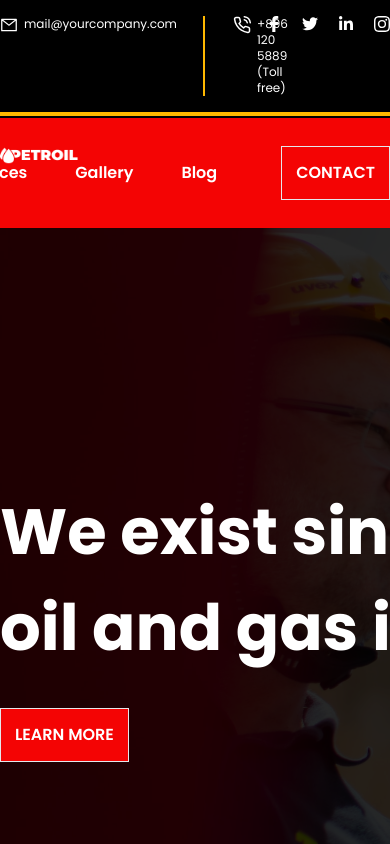
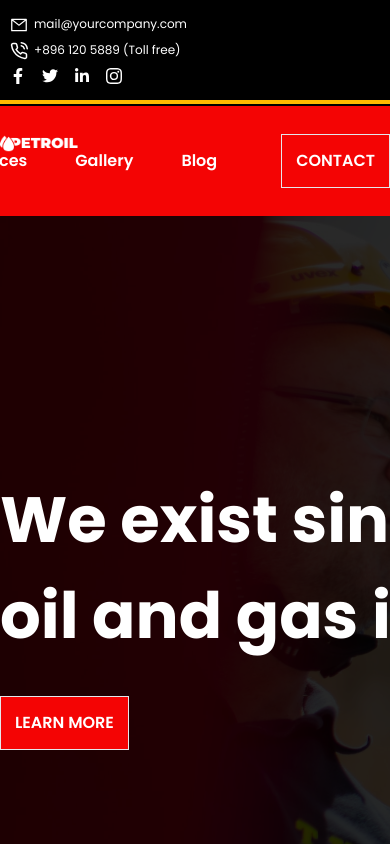
Before and after one commit to sujan-ah/Tailwind-Project, a React (Create React App) app: page / in a window 390 px wide. Shown: the top 844 px of the page. Built offline with nearby package versions, Linux system fonts and the light colour scheme.

Commit message:
breakpoint & phone header part done

```diff
--- a/src/components/header/index.js
+++ b/src/components/header/index.js
@@ -8,22 +8,24 @@ import { GrTwitter } from "react-icons/gr";
 const Header = () => {
   return (
     <header className="bg-black py-4	border-b-4 border-yellowborder">
-      <div className="max-w-container mx-auto">
-        <div className="flex">
-          <div className="w-2/4 flex">
+      <div className="max-w-container mx-auto px-2.5 md:px-0">
+        <div className="sml:flex">
+          <div className="sml:w-9/12 sml:flex ">
             <p
               className="font-pop text-xs font-normal relative pl-6 text-white after:absolute after:top-[0] after:right-[-28px] after:w-0.5
             after:h-full after:content-[''] after:bg-yellowborder"
             >
-              <AiOutlineMail className="absolute left-0 top-0	text-lg" />
+              <AiOutlineMail className="absolute left-0 top-0	text-lg " />
               mail@yourcompany.com
             </p>
-            <p className="font-pop text-xs font-normal relative pl-6 text-white ml-14	">
+
+            <p className="font-pop text-xs font-normal relative pl-6 text-white sml:ml-14 my-2.5 sml:my-0">
               <FiPhoneCall className="absolute left-0 top-0	text-lg" />
               +896 120 5889 (Toll free)
             </p>
           </div>
-          <div className="w-2/4 text-white flex justify-end gap-x-5">
+
+          <div className="sml:w-3/12 text-white flex sml:justify-end gap-x-4">
             <FaFacebookF />
             <GrTwitter />
             <FaLinkedinIn />
--- a/tailwind.config.js
+++ b/tailwind.config.js
@@ -15,6 +15,11 @@ module.exports = {
       maxWidth: {
         container: "1144px",
       },
+      screens: {
+        sm: "375px",
+        sml: "667px",
+        md: "768px",
+      },
     },
   },
 };
```
